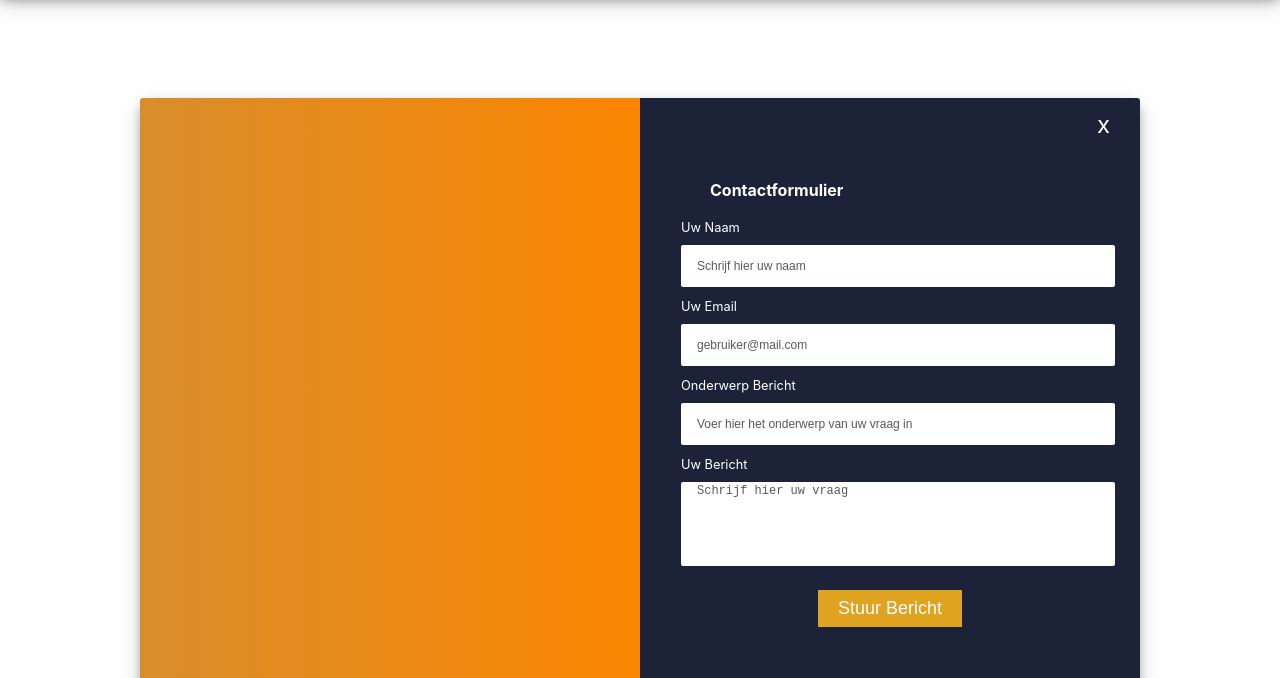
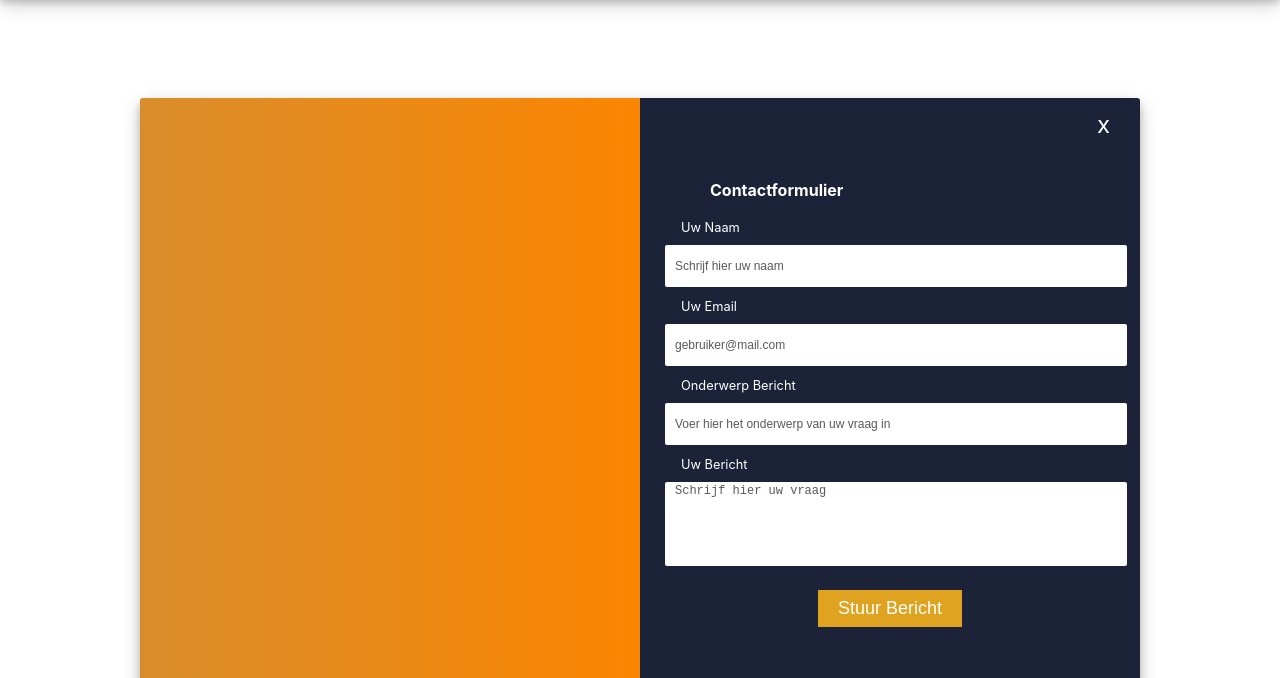
Before and after one commit to daniel1890/Gatsby-Next-NoBootstrap, a Gatsby site: page /contact in a window 1280 px wide. Shown: the part 122-800 px from the top of the page. Built offline with nearby package versions, Linux system fonts and the light colour scheme; Gatsby itself is replaced by a stand-in of ours.

Commit message:
fix small css

```diff
--- a/src/components/SignupForm/Form.css
+++ b/src/components/SignupForm/Form.css
@@ -3,7 +3,7 @@
   width: 1000px;
   box-shadow: 0 5px 8px 0 rgba(0, 0, 0, 0.2), 0 7px 20px 0 rgba(0, 0, 0, 0.2);
   position: relative;
-  border-radius: 10px;
+  border-radius: 3px;
   height: 600px;
   display: grid;
   grid-template-columns: 1fr 1fr;
@@ -82,13 +82,16 @@
   color: #fff;
 }
 
-.signupform .signupform-input {
+.signupform .signupform-inputs .signupform-input {
   margin-bottom: 0.5rem;
+}
+
+.signupform .signupform-inputs {
+  width: 100%;
   margin-left: 1rem;
-  margin-right: auto;
+  margin-right: 1rem;
   padding-left: 1rem;
-  padding-right: auto;
-  width: 26rem;
+  padding-right: 1rem;
 }
 
 .signupform-inputs p {
```
